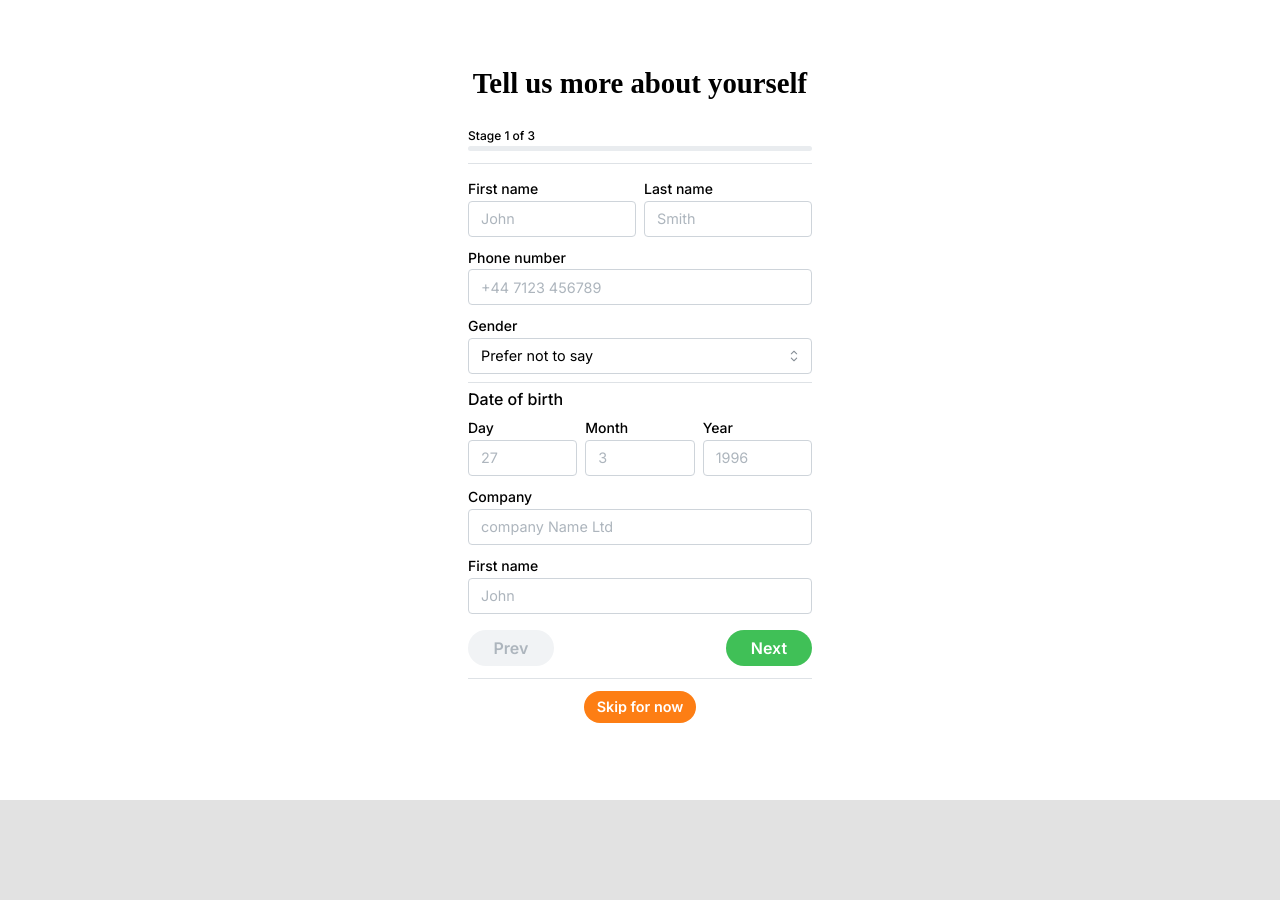
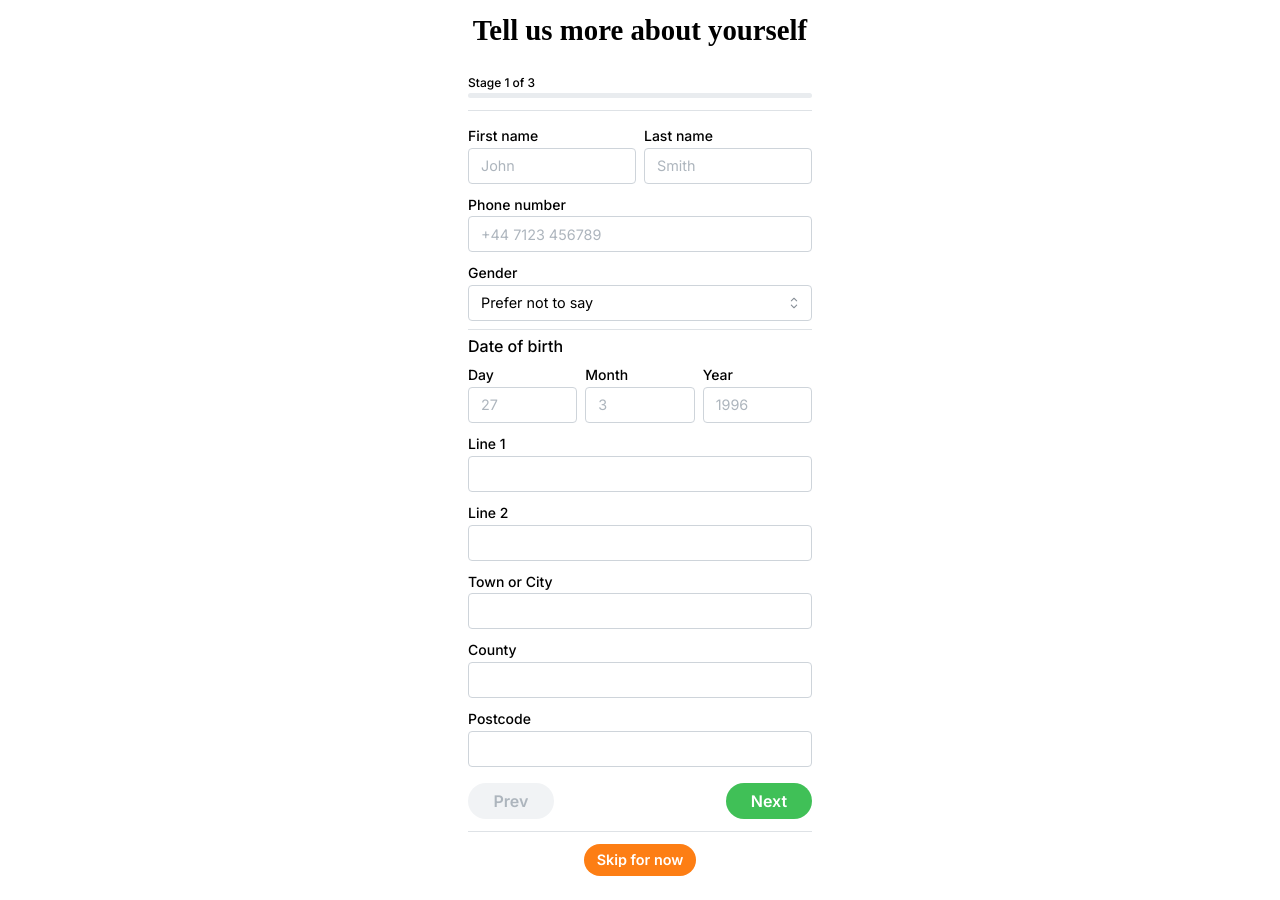
Before and after one commit to njcushing/online-shop, a React (Vite) app in the folder packages/frontend/: page /create-account in a window 1280 px wide. Before the commit the page ends 800 px from the top, so only its background shows below. Built offline with nearby package versions, Linux system fonts and the light colour scheme; a web font is replaced by a local one.

Commit message:
Render form stage 2 fields

```diff
--- a/packages/frontend/src/features/SetPersonalInformationForm/index.tsx
+++ b/packages/frontend/src/features/SetPersonalInformationForm/index.tsx
@@ -159,23 +159,42 @@ export function SetPersonalInformationForm() {
         return (
             <>
                 <TextInput
-                    {...register("address.company", { setValueAs: (v) => v || undefined })}
+                    {...register("address.line1", { setValueAs: (v) => v || undefined })}
                     {...inputProps}
-                    label="Company"
-                    placeholder="company Name Ltd"
-                    error={createInputError(errors.address?.company?.message)}
+                    label="Line 1"
+                    error={createInputError(errors.address?.line1?.message)}
                 />
 
                 <TextInput
-                    {...register("address.line1", { setValueAs: (v) => v || undefined })}
+                    {...register("address.line2", { setValueAs: (v) => v || undefined })}
                     {...inputProps}
-                    label="First name"
-                    placeholder="John"
-                    error={createInputError(errors.address?.line1?.message)}
+                    label="Line 2"
+                    error={createInputError(errors.address?.line2?.message)}
+                />
+
+                <TextInput
+                    {...register("address.townCity", { setValueAs: (v) => v || undefined })}
+                    {...inputProps}
+                    label="Town or City"
+                    error={createInputError(errors.address?.townCity?.message)}
+                />
+
+                <TextInput
+                    {...register("address.county", { setValueAs: (v) => v || undefined })}
+                    {...inputProps}
+                    label="County"
+                    error={createInputError(errors.address?.county?.message)}
+                />
+
+                <TextInput
+                    {...register("address.postcode", { setValueAs: (v) => v || undefined })}
+                    {...inputProps}
+                    label="Postcode"
+                    error={createInputError(errors.address?.postcode?.message)}
                 />
             </>
         );
-    }, [control, errors, register]);
+    }, [errors, register]);
 
     return (
         <>
```
